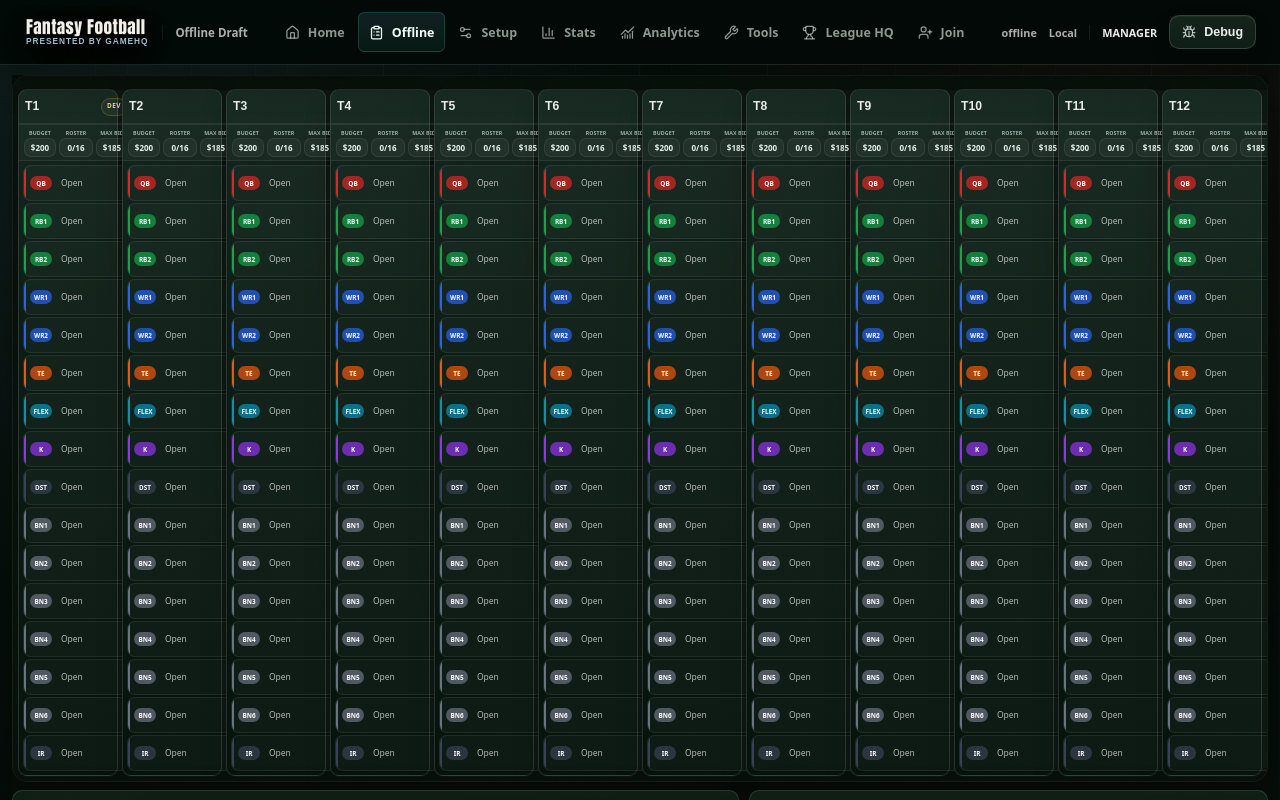
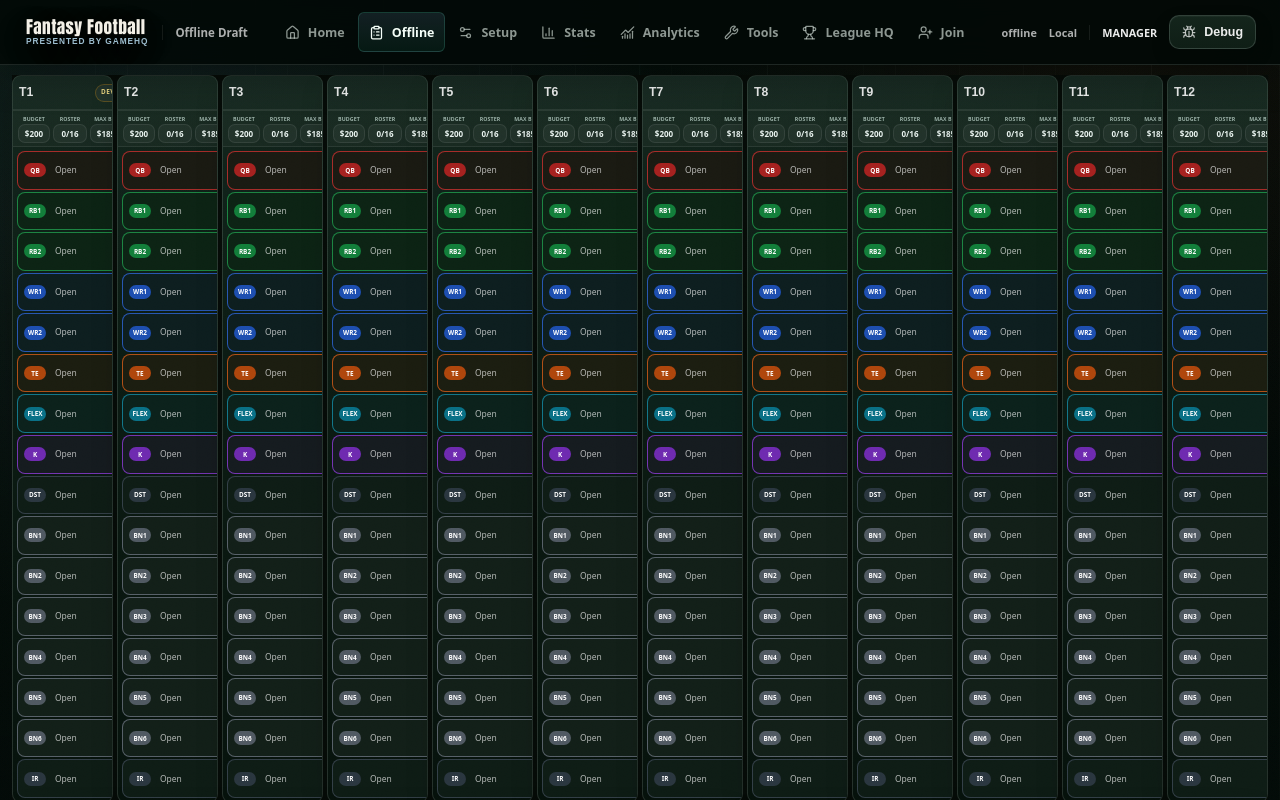
Before and after one commit to JWebber64/ffaa, a React (Vite) app: page /offline-draft in a window 1280 px wide. Both pictures are taken after a click on the button "Open Draft Board". Built offline with nearby package versions, Linux system fonts and the light colour scheme.

Commit message:
fix: fill offline draft viewport

```diff
--- a/src/styles/refinement.css
+++ b/src/styles/refinement.css
@@ -3298,3 +3298,42 @@ dd,
     background-position: 16% center;
   }
 }
+
+/* Offline draft board: keep the team grid as the full first viewport. */
+@media (min-width: 1121px) {
+  .offline-board-wrap {
+    display: grid;
+    min-height: max(620px, calc(100dvh - 72px));
+    border: 0;
+    border-radius: 0;
+    overflow: visible;
+    background: transparent;
+    box-shadow: none;
+  }
+
+  .offline-board-wrap .team-board {
+    min-height: 0;
+    padding: 0;
+    background: transparent;
+  }
+}
+
+/* One clean position-colored edge around every roster slot. */
+.offline-board-wrap .team-panel {
+  overflow: hidden;
+}
+
+.offline-board-wrap .team-slot-line,
+.offline-board-wrap .team-slot-line.is-filled {
+  border-color: color-mix(in srgb, var(--team-slot-color) 68%, rgba(225, 241, 232, 0.14));
+  background: color-mix(in srgb, var(--team-slot-color) 7%, var(--ffaa-surface-raised));
+  background-image: none;
+}
+
+.offline-board-wrap .team-slot-line.is-filled {
+  background: color-mix(in srgb, var(--team-slot-color) 12%, var(--ffaa-surface-raised));
+}
+
+.offline-board-wrap .team-slot-line::before {
+  display: none;
+}
```
